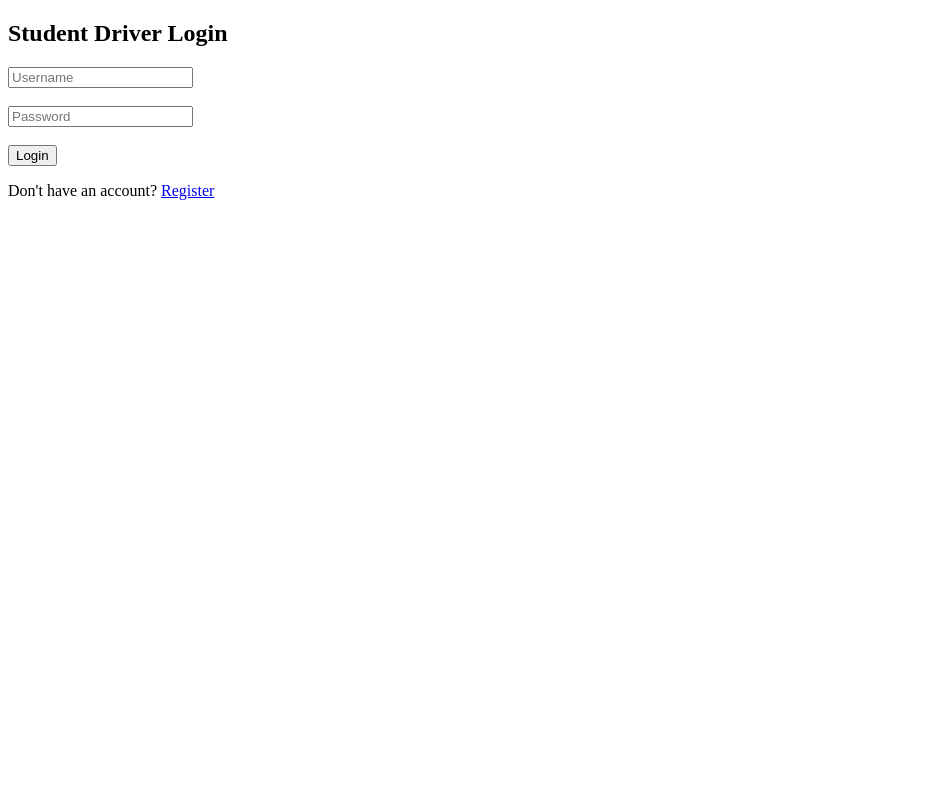
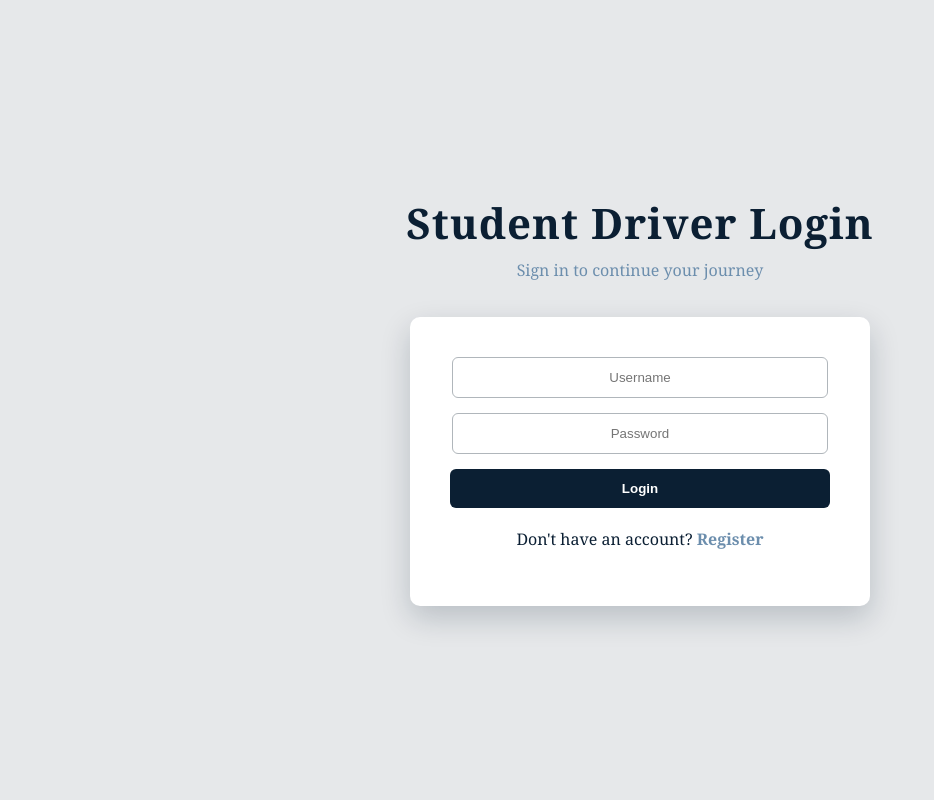
Before and after one commit to mbasabty/DSKMDrivingSchool, a PHP site: page /customerLogin.php in a window 1280 px wide. Shown: the whole page, without its empty margins (0-934 px from the left). Run offline with PHP 8.4, Linux system fonts and the light colour scheme.

Commit message:
added styling to the StudentsLogin

```diff
--- a/customers/customerLogin.php
+++ b/customers/customerLogin.php
@@ -1,83 +1,45 @@
-<?php
-include_once '../incl/DatabaseConnection/dbconn.php';
-
-session_start();
-
-$message = "";
-
-if ($_SERVER["REQUEST_METHOD"] === "POST") {
-
-    $username = trim($_POST['user_name']);
-    $password = $_POST['user_pwd'];
-
-    $sql = "SELECT student_id, username, password
-            FROM student
-            WHERE username = ?
-            LIMIT 1";
-
-    $stmt = $conn->prepare($sql);
-
-    if (!$stmt) {
-        die("Database error: " . $conn->error);
-    }
-
-    $stmt->bind_param("s", $username);
-    $stmt->execute();
-
-    $result = $stmt->get_result();
-
-    if ($row = $result->fetch_assoc()) {
-
-
-        if ($password === $row['password']) {
-
-            $_SESSION['logged'] = true;
-            $_SESSION['student_id'] = $row['student_id'];
-            $_SESSION['username'] = $row['username'];
-
-            header("Location: ../customers/customerMenu.php");
-            exit();
-
-        } else {
-            $message = "Incorrect password.";
-        }
-
-    } else {
-        $message = "User not found.";
-    }
-
-    $stmt->close();
-}
-?>
-
 <!DOCTYPE html>
 <html>
 <head>
     <title>Student Driver Login</title>
+    <link rel="stylesheet" href="../incl/style/customers/customerLogin.css">
 </head>
 
 <body>
 
-<h2>Student Driver Login</h2>
+<div class="login-wrapper">
+
+    <!-- OUTSIDE THE BOX (page heading) -->
+    <div class="login-header">
+        <h1>Student Driver Login</h1>
+        <p>Sign in to continue your journey</p>
+    </div>
+
+    <!-- LOGIN CARD (the box) -->
+    <div class="login-box">
 
         <?php if (!empty($message)): ?>
-    <p style="color:red;"><?= htmlspecialchars($message) ?></p>
+            <p class="error"><?= htmlspecialchars($message) ?></p>
         <?php endif; ?>
 
         <form method="post">
 
-    <input type="text" name="user_name" placeholder="Username" required><br><br>
+            <input type="text" name="user_name" placeholder="Username" required>
 
-    <input type="password" name="user_pwd" placeholder="Password" required><br><br>
+            <input type="password" name="user_pwd" placeholder="Password" required>
 
-    <input type="submit" value="Login">
+            <button type="submit">Login</button>
 
         </form>
 
-<p>
+        <p class="register-text">
             Don't have an account?
             <a href="customerRegistration.php">Register</a>
         </p>
 
+    </div>
+
+</div>
+
 </body>
 </html>
--- /dev/null
+++ b/incl/style/customers/customerLogin.css
@@ -0,0 +1,98 @@
+body {
+    margin: 0;
+    font-family: Georgia, serif;
+    background-color: #E6E8EA;
+    color: #0B1F33;
+}
+
+/* FULL PAGE CENTERING */
+.login-wrapper {
+    height: 100vh;
+    display: flex;
+    flex-direction: column;
+    justify-content: center;
+    align-items: center;
+    gap: 20px;
+}
+
+/* OUT OF BOX HEADER */
+.login-header {
+    text-align: center;
+}
+
+.login-header h1 {
+    margin: 0;
+    font-size: 42px;
+    color: #0B1F33;
+    letter-spacing: 1px;
+}
+
+.login-header p {
+    margin-top: 8px;
+    color: #6C8EAD;
+}
+
+/* LOGIN CARD */
+.login-box {
+    background-color: #ffffff;
+    width: 380px;
+
+    padding: 40px;
+    border-radius: 10px;
+
+    box-shadow: 0 12px 30px rgba(11, 31, 51, 0.2);
+    text-align: center;
+}
+
+/* INPUTS */
+.login-box input {
+    width: 100%;
+    max-width: 350px;
+
+    display: block;
+    margin: 0 auto 15px auto;
+
+    padding: 12px;
+
+    border: 1px solid #B0B6BB;
+    border-radius: 6px;
+
+    text-align: center;
+}
+
+/* BUTTON */
+.login-box button {
+    width: 100%;
+    padding: 12px;
+
+    background-color: #0B1F33;
+    color: #ffffff;
+
+    border: none;
+    border-radius: 6px;
+
+    font-weight: bold;
+    cursor: pointer;
+}
+
+.login-box button:hover {
+    background-color: #6C8EAD;
+}
+
+/* ERROR */
+.error {
+    color: #B00020;
+    font-weight: bold;
+    margin-bottom: 15px;
+}
+
+/* REGISTER LINK */
+.register-text {
+    margin-top: 20px;
+}
+
+.register-text a {
+    color: #6C8EAD;
+    font-weight: bold;
+    text-decoration: none;
+}
```
Lines whose indentation alone changed are shown as unchanged.
